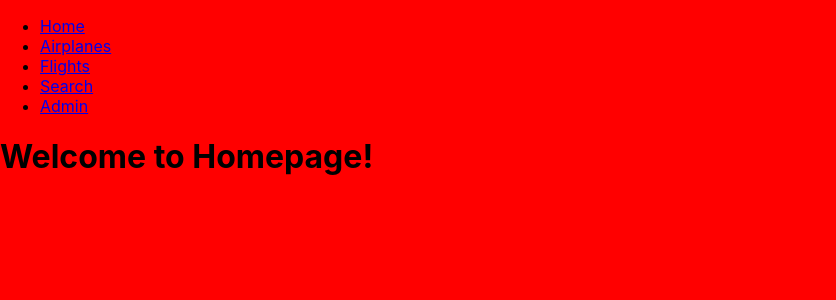
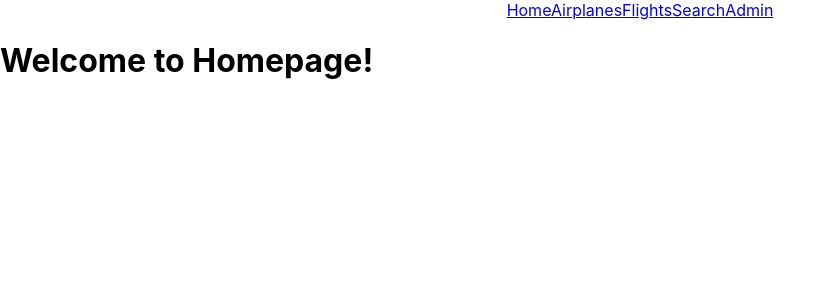
Before and after one commit to christopherdavidjohnson/Burning-Airlines-BCDK-React, a React (Create React App) app: page / in a window 1280 px wide. Shown: the top 300 px of the page, without its empty margins (0-836 px from the left). Built offline with nearby package versions, Linux system fonts and the light colour scheme.

Commit message:
Some basic styling and removed links from being a UL

```diff
--- a/src/App.css
+++ b/src/App.css
@@ -1,3 +1,7 @@
 *{
-  background-color: red;
+  background-color: white;
 }
+
+nav{
+  text-align: center;
+}
--- a/src/components/Nav.js
+++ b/src/components/Nav.js
@@ -5,23 +5,11 @@ class Nav extends Component {
   render () {
     return (
       <nav>
-          <ul class="navlist">
-            <li>
         <Link to="/">Home</Link>
-            </li>
-            <li>
         <Link to="/airplanes">Airplanes</Link>
-            </li>
-            <li>
         <Link to="/flights">Flights</Link>
-            </li>
-            <li>
         <Link to="/search">Search</Link>
-            </li>
-            <li>
         <Link to="/admin">Admin</Link>
-            </li>
-          </ul>
       </nav>
     );
   }
```
Lines whose indentation alone changed are shown as unchanged.
